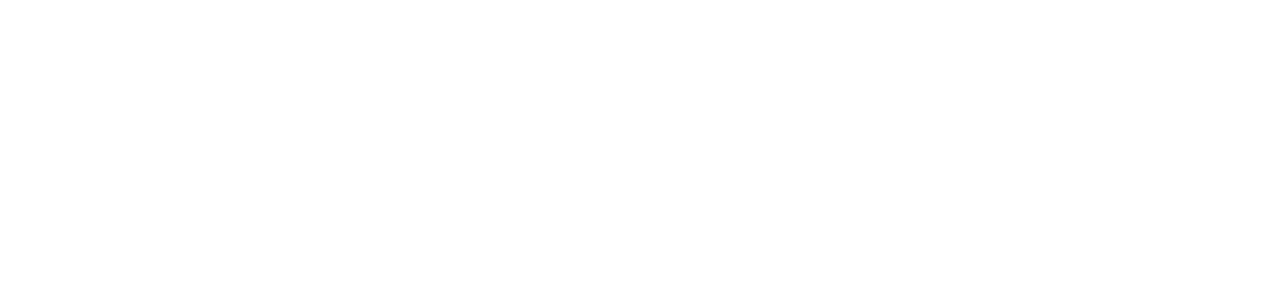
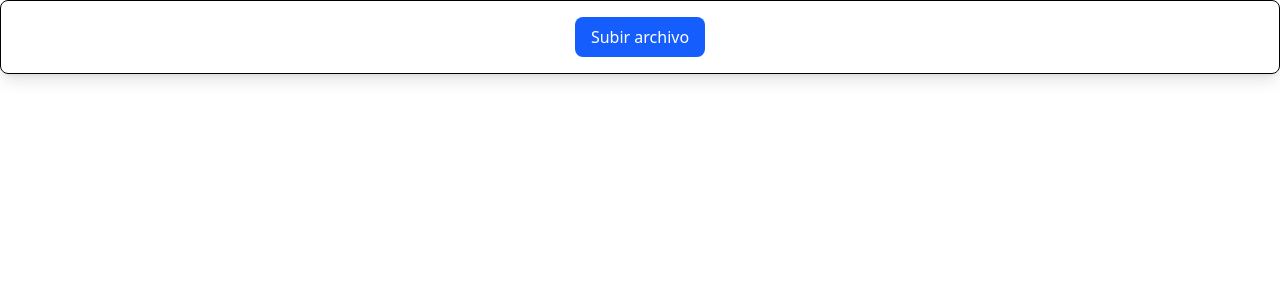
Before and after one commit to MesaZapata/vision-ai, a React (Vite) app: page / in a window 1280 px wide. Shown: the top 300 px of the page. Built offline with nearby package versions, Linux system fonts and the light colour scheme; a web font is replaced by a local one.

Commit message:
Agregar componente UploadFile en la aplicación

```diff
--- a/src/App.tsx
+++ b/src/App.tsx
@@ -1,9 +1,10 @@
-import './App.css'
+import "./App.css";
+import { UploadFile } from "./modules/vision";
 
 export const App = () => {
-
   return (
     <>
+      <UploadFile />
     </>
-  )
-}
+  );
+};
```
